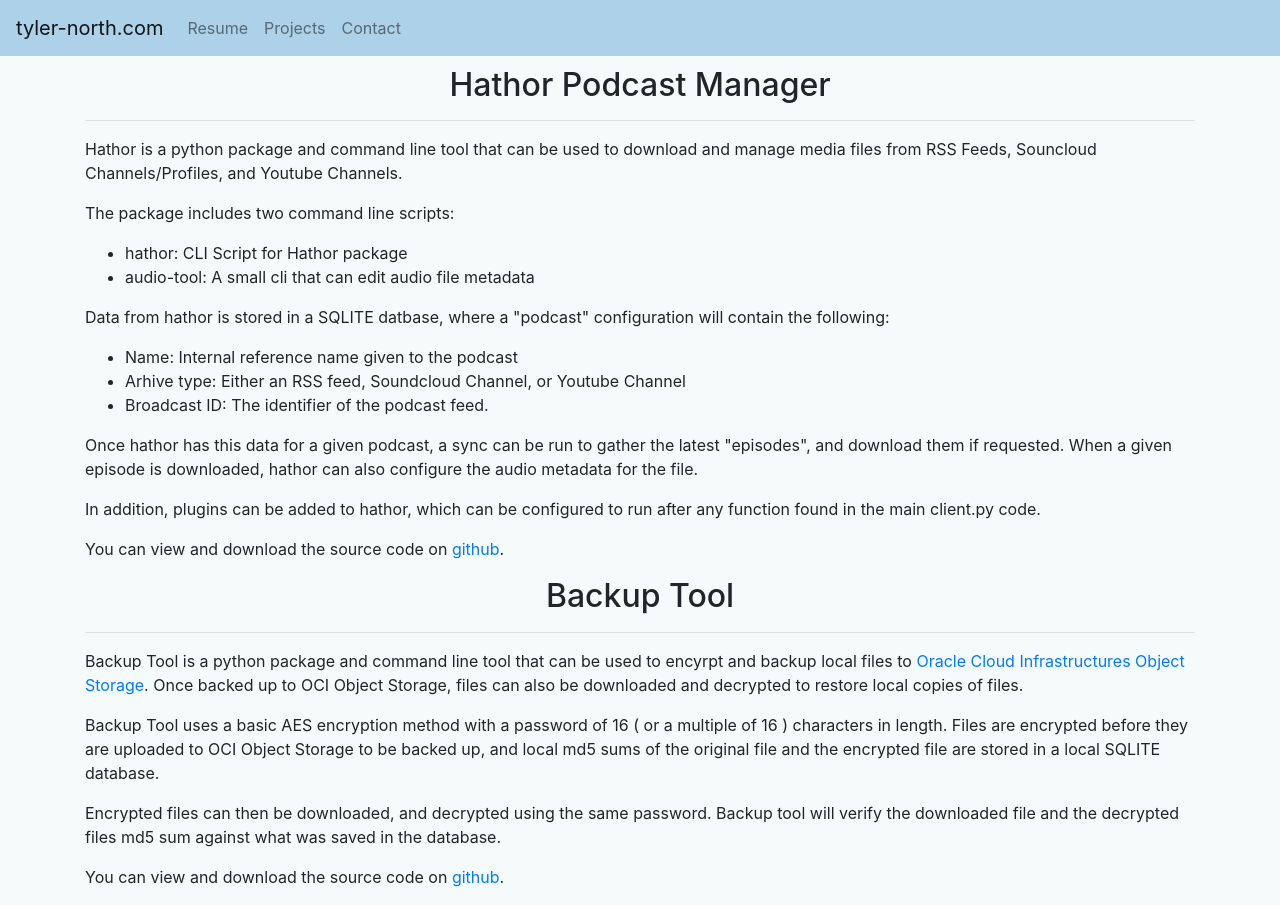
After one commit to tnoff/personal-website, a Django app: page /projects/ in a window 1280 px wide. The commit adds this page. Run offline with Django 3.2, Linux system fonts and the light colour scheme; parts of the project's set-up code (start-up, migrations or seed data) failed here and were passed over.

Commit message:
Add projects page

```diff
--- a/homepage/urls.py
+++ b/homepage/urls.py
@@ -6,4 +6,5 @@ homepage_urls = [
     path('', views.home_page),
     path('contact/', views.contact),
     path('resume/', views.resume),
+    path('projects/', views.projects),
 ]
--- a/homepage/views.py
+++ b/homepage/views.py
@@ -8,3 +8,6 @@ def contact(request):
 
 def resume(request):
     return render(request, 'homepage/resume.html')
+
+def projects(request):
+    return render(request, 'homepage/projects.html')
--- a/templates/base.html
+++ b/templates/base.html
@@ -52,6 +52,9 @@
                         <a class="nav-link" href="/resume/">Resume</a>
                     </li>
                     <li class="nav-item">
+                        <a class="nav-link" href="/projects/">Projects</a>
+                    </li>
+                    <li class="nav-item">
                         <a class="nav-link" href="/contact/">Contact</a>
                     </li>
                     {% endif %}
--- /dev/null
+++ b/templates/homepage/projects.html
@@ -0,0 +1,30 @@
+{% extends "base.html" %}
+
+{% block content %}
+<div class="container" align="left">
+    <h2 align="center">Hathor Podcast Manager</h2>
+    <hr>
+    <p>Hathor is a python package and command line tool that can be used to download and manage media files from RSS Feeds, Souncloud Channels/Profiles, and Youtube Channels.</p>
+    <p>The package includes two command line scripts:</p>
+    <ul>
+        <li>hathor: CLI Script for Hathor package</li>
+        <li>audio-tool: A small cli that can edit audio file metadata</li>
+    </ul>
+    <p>Data from hathor is stored in a SQLITE datbase, where a "podcast" configuration will contain the following:</p>
+    <ul>
+        <li>Name: Internal reference name given to the podcast
+        <li>Arhive type: Either an RSS feed, Soundcloud Channel, or Youtube Channel</li>
+        <li>Broadcast ID: The identifier of the podcast feed.</li>
+    </ul>
+    <p>Once hathor has this data for a given podcast, a sync can be run to gather the latest "episodes", and download them if requested. When a given episode is downloaded, hathor can also configure the audio metadata for the file.</p>
+    <p>In addition, plugins can be added to hathor, which can be configured to run after any function found in the main client.py code.</p>
+    <p>You can view and download the source code on <a href="https://github.com/tnoff/hathor">github</a>.</p>
+
+    <h2 align="center">Backup Tool</h2>
+    <hr>
+    <p>Backup Tool is a python package and command line tool that can be used to encyrpt and backup local files to <a href="https://docs.cloud.oracle.com/en-us/iaas/Content/Object/Concepts/objectstorageoverview.htm">Oracle Cloud Infrastructures Object Storage</a>. Once backed up to OCI Object Storage, files can also be downloaded and decrypted to restore local copies of files.</p>
+    <p>Backup Tool uses a basic AES encryption method with a password of 16 ( or a multiple of 16 ) characters in length. Files are encrypted before they are uploaded to OCI Object Storage to be backed up, and local md5 sums of the original file and the encrypted file are stored in a local SQLITE database.</p>
+    <p>Encrypted files can then be downloaded, and decrypted using the same password. Backup tool will verify the downloaded file and the decrypted files md5 sum against what was saved in the database.</p>
+    <p>You can view and download the source code on <a href="https://github.com/tnoff/backup-tool">github</a>.</p>
+</div>
+{% endblock %}
```
